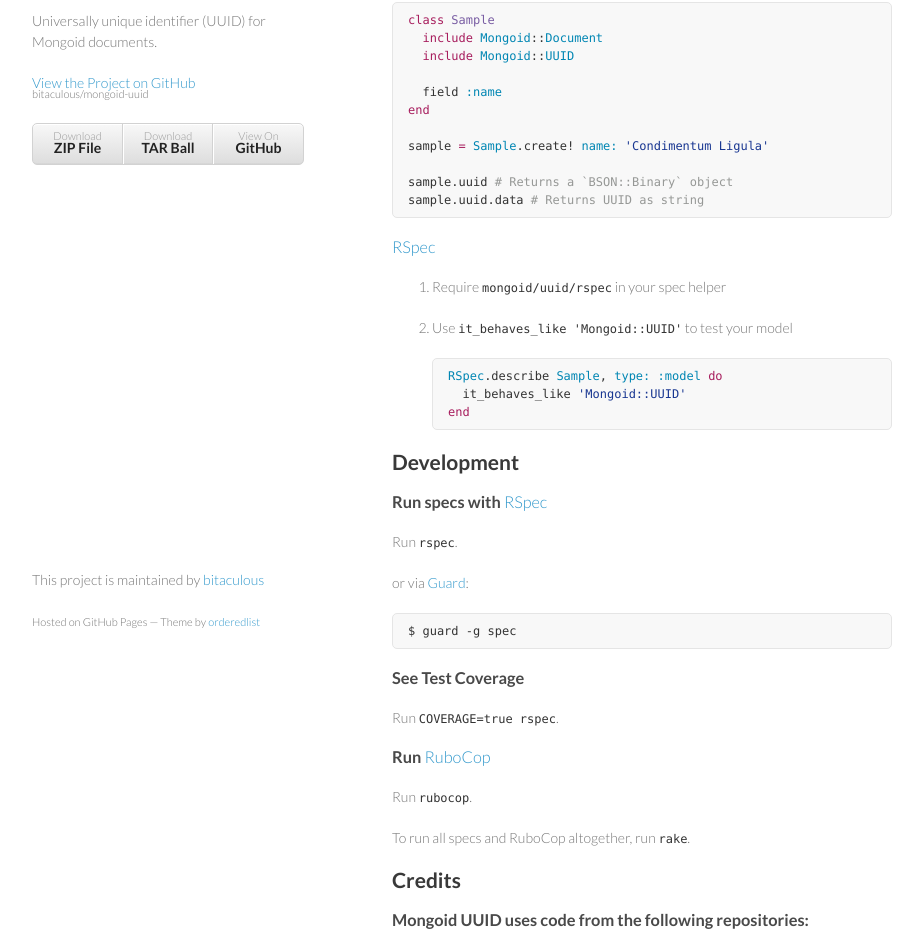
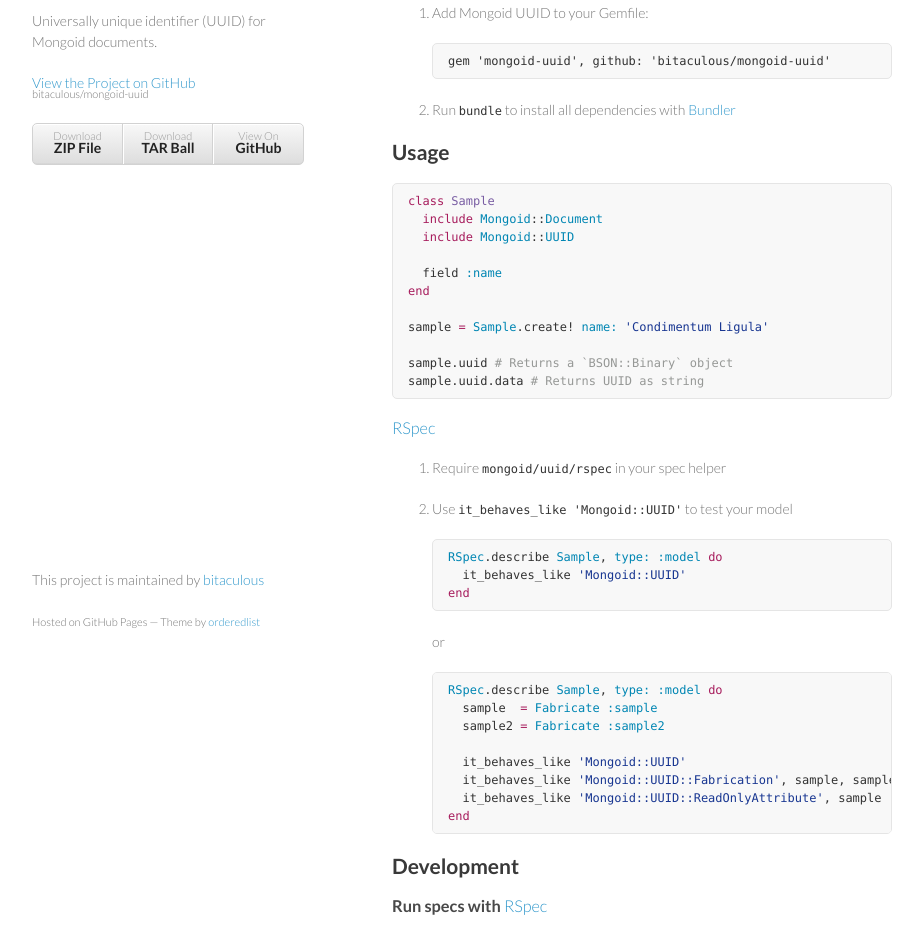
Before and after one commit to bitaculous/mongoid-uuid, a plain HTML site: page index.html in a window 1280 px wide. Shown: the part 99-1031 px from the top of the page, without its empty margins (178-1101 px from the left). Drawn offline with Linux system fonts and the light colour scheme.

Commit message:
Create gh-pages branch via GitHub

```diff
--- a/index.html
+++ b/index.html
@@ -29,6 +29,19 @@
       </header>
       <section>
         <h2>
+<a id="installation" class="anchor" href="#installation" aria-hidden="true"><span class="octicon octicon-link"></span></a>Installation</h2>
+
+<ol>
+<li>
+<p>Add Mongoid UUID to your Gemfile:</p>
+
+<pre><code>gem 'mongoid-uuid', github: 'bitaculous/mongoid-uuid'
+</code></pre>
+</li>
+<li><p>Run <code>bundle</code> to install all dependencies with <a href="http://bundler.io" title="The best way to manage a Ruby application's gems">Bundler</a></p></li>
+</ol>
+
+<h2>
 <a id="usage" class="anchor" href="#usage" aria-hidden="true"><span class="octicon octicon-link"></span></a>Usage</h2>
 
 <div class="highlight highlight-ruby"><pre><span class="pl-k">class</span> <span class="pl-en">Sample</span>
@@ -54,6 +67,17 @@ sample.uuid.data <span class="pl-c"># Returns UUID as string</span></pre></div>
 
 <div class="highlight highlight-ruby"><pre><span class="pl-c1">RSpec</span>.describe <span class="pl-c1">Sample</span>, <span class="pl-c1">type:</span> <span class="pl-c1">:model</span> <span class="pl-k">do</span>
   it_behaves_like <span class="pl-s"><span class="pl-pds">'</span>Mongoid::UUID<span class="pl-pds">'</span></span>
+<span class="pl-k">end</span></pre></div>
+
+<p>or</p>
+
+<div class="highlight highlight-ruby"><pre><span class="pl-c1">RSpec</span>.describe <span class="pl-c1">Sample</span>, <span class="pl-c1">type:</span> <span class="pl-c1">:model</span> <span class="pl-k">do</span>
+  sample  <span class="pl-k">=</span> <span class="pl-c1">Fabricate</span> <span class="pl-c1">:sample</span>
+  sample2 <span class="pl-k">=</span> <span class="pl-c1">Fabricate</span> <span class="pl-c1">:sample2</span>
+
+  it_behaves_like <span class="pl-s"><span class="pl-pds">'</span>Mongoid::UUID<span class="pl-pds">'</span></span>
+  it_behaves_like <span class="pl-s"><span class="pl-pds">'</span>Mongoid::UUID::Fabrication<span class="pl-pds">'</span></span>, sample, sample2
+  it_behaves_like <span class="pl-s"><span class="pl-pds">'</span>Mongoid::UUID::ReadOnlyAttribute<span class="pl-pds">'</span></span>, sample
 <span class="pl-k">end</span></pre></div>
 </li>
 </ol>
@@ -86,6 +110,20 @@ sample.uuid.data <span class="pl-c"># Returns UUID as string</span></pre></div>
 <p>To run all specs and RuboCop altogether, run <code>rake</code>.</p>
 
 <h2>
+<a id="code-status" class="anchor" href="#code-status" aria-hidden="true"><span class="octicon octicon-link"></span></a>Code Status</h2>
+
+<p><a href="https://travis-ci.org/bitaculous/mongoid-uuid" title="Mongoid UUID at Travis CI"><img src="https://img.shields.io/travis/bitaculous/mongoid-uuid.svg?style=flat" alt="Travis CI Status" title="Travis CI Status"></a>
+<a href="https://codeclimate.com/github/bitaculous/mongoid-uuid" title="Mongoid UUID at Code Climate"><img src="https://img.shields.io/codeclimate/github/bitaculous/mongoid-uuid.svg?style=flat" alt="Code Climate Status" title="Code Climate Status"></a>
+<a href="https://codeclimate.com/github/bitaculous/mongoid-uuid" title="Test Coverage (Code Climate)"><img src="https://img.shields.io/codeclimate/coverage/github/bitaculous/mongoid-uuid.svg?style=flat" alt="Test Coverage Status" title="Test Coverage Status"></a>
+<a href="https://gemnasium.com/bitaculous/mongoid-uuid" title="Mongoid UUID at Gemnasium"><img src="https://img.shields.io/gemnasium/bitaculous/mongoid-uuid.svg?style=flat" alt="Gemnasium Status" title="Gemnasium Status"></a></p>
+
+<h2>
+<a id="bug-reports" class="anchor" href="#bug-reports" aria-hidden="true"><span class="octicon octicon-link"></span></a>Bug Reports</h2>
+
+<p>Github Issues are used for managing bug reports and feature requests. If you run into issues, please search the issues
+and submit new problems <a href="https://github.com/bitaculous/mongoid-uuid/issues" title="Github Issues">here</a>.</p>
+
+<h2>
 <a id="credits" class="anchor" href="#credits" aria-hidden="true"><span class="octicon octicon-link"></span></a>Credits</h2>
 
 <h3>
@@ -104,20 +142,6 @@ sample.uuid.data <span class="pl-c"># Returns UUID as string</span></pre></div>
 </ul>
 
 <h2>
-<a id="code-status" class="anchor" href="#code-status" aria-hidden="true"><span class="octicon octicon-link"></span></a>Code Status</h2>
-
-<p><a href="https://travis-ci.org/bitaculous/mongoid-uuid" title="Mongoid UUID at Travis CI"><img src="https://img.shields.io/travis/bitaculous/mongoid-uuid.svg?style=flat" alt="Travis CI Status" title="Travis CI Status"></a>
-<a href="https://codeclimate.com/github/bitaculous/mongoid-uuid" title="Mongoid UUID at Code Climate"><img src="https://img.shields.io/codeclimate/github/bitaculous/mongoid-uuid.svg?style=flat" alt="Code Climate Status" title="Code Climate Status"></a>
-<a href="https://codeclimate.com/github/bitaculous/mongoid-uuid" title="Test Coverage (Code Climate)"><img src="https://img.shields.io/codeclimate/coverage/github/bitaculous/mongoid-uuid.svg?style=flat" alt="Test Coverage Status" title="Test Coverage Status"></a>
-<a href="https://gemnasium.com/bitaculous/mongoid-uuid" title="Mongoid UUID at Gemnasium"><img src="https://img.shields.io/gemnasium/bitaculous/mongoid-uuid.svg?style=flat" alt="Gemnasium Status" title="Gemnasium Status"></a></p>
-
-<h2>
-<a id="bug-reports" class="anchor" href="#bug-reports" aria-hidden="true"><span class="octicon octicon-link"></span></a>Bug Reports</h2>
-
-<p>Github Issues are used for managing bug reports and feature requests. If you run into issues, please search the issues
-and submit new problems <a href="https://github.com/bitaculous/mongoid-uuid/issues" title="Github Issues">here</a>.</p>
-
-<h2>
 <a id="license" class="anchor" href="#license" aria-hidden="true"><span class="octicon octicon-link"></span></a>License</h2>
 
 <p>Mongoid UUID is released under the <a href="http://opensource.org/licenses/MIT" title="The MIT License (MIT)">MIT License (MIT)</a>, see <a href="https://raw.githubusercontent.com/bitaculous/mongoid-uuid/master/LICENSE" title="License">LICENSE</a>.</p>
```
Also changed, not shown: params.json (+1 -1 lines).
